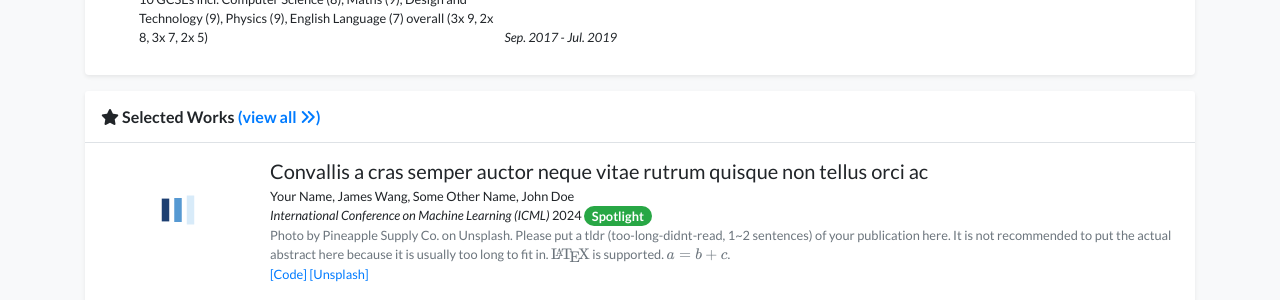
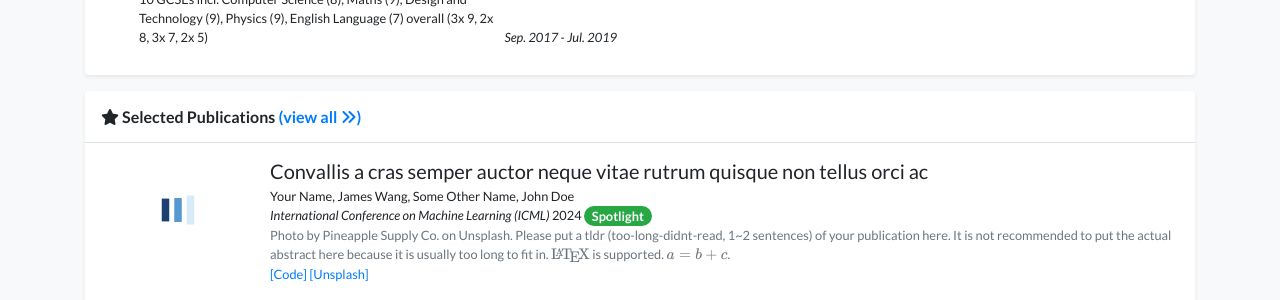
Before and after one commit to jonauton/jonauton.github.io, a Jekyll site: the page built from index.html, in a window 1280 px wide and 900 px high, scrolled down 766 px. Shown: the part 335-635 px from the top of the window. Built offline with Jekyll 4.4.1, drawn with Linux system fonts in a browser that asks for light colours; nearby versions of some CDN libraries; a style sheet for code colours, icons or effects is not loaded.

Commit message:
Update index.html

```diff
--- a/index.html
+++ b/index.html
@@ -25,6 +25,6 @@
     {%
         include widgets/publication_card.html
         publications=pubs
-        title='<i class="fas fa-star"></i> Selected Works'
+        title='<i class="fas fa-star"></i> Selected Publications'
     %}
 {% endif %}
```
